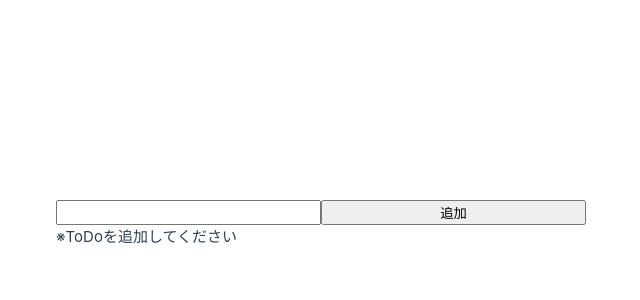
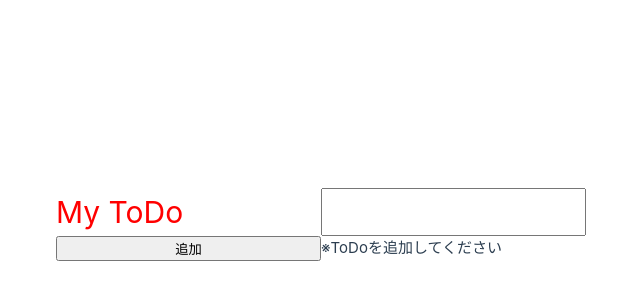
Before and after one commit to satone1525/Practice_Vue, a Vue app in the folder vue_practice/: page / in a window 1280 px wide. Shown: the part 176-476 px from the top of the page, without its empty margins (319-959 px from the left). Built offline with nearby package versions, Linux system fonts and the light colour scheme.

Commit message:
動画6本目終了（plopsとslot）

```diff
--- a/vue_practice/src/App.vue
+++ b/vue_practice/src/App.vue
@@ -1,4 +1,5 @@
 <script setup>
+import AppHeader from './components/AppHeader.vue'    //コンポーネントをインポート
 import { ref } from 'vue'
 
 const todos = ref([])
@@ -12,10 +13,10 @@ const addTodo = () => {
 const removeTodo = (index) => {
   todos.value.splice(index, 1)    //要素から1つ消す
 }
-
 </script>
 
 <template>
+<AppHeader color = 'red'> My ToDo </AppHeader>
 <input type="text" size="30" v-model="nweTodo">
 <button @click="addTodo()"> 追加 </button>
 
--- /dev/null
+++ b/vue_practice/src/components/AppHeader.vue
@@ -0,0 +1,9 @@
+<script setup>
+defineProps(['color'])
+</script>
+
+<template>
+    <header>
+        <h1 v-bind:style= "{color:color}"><slot>No Tytle</slot></h1>
+    </header>
+</template>
```
